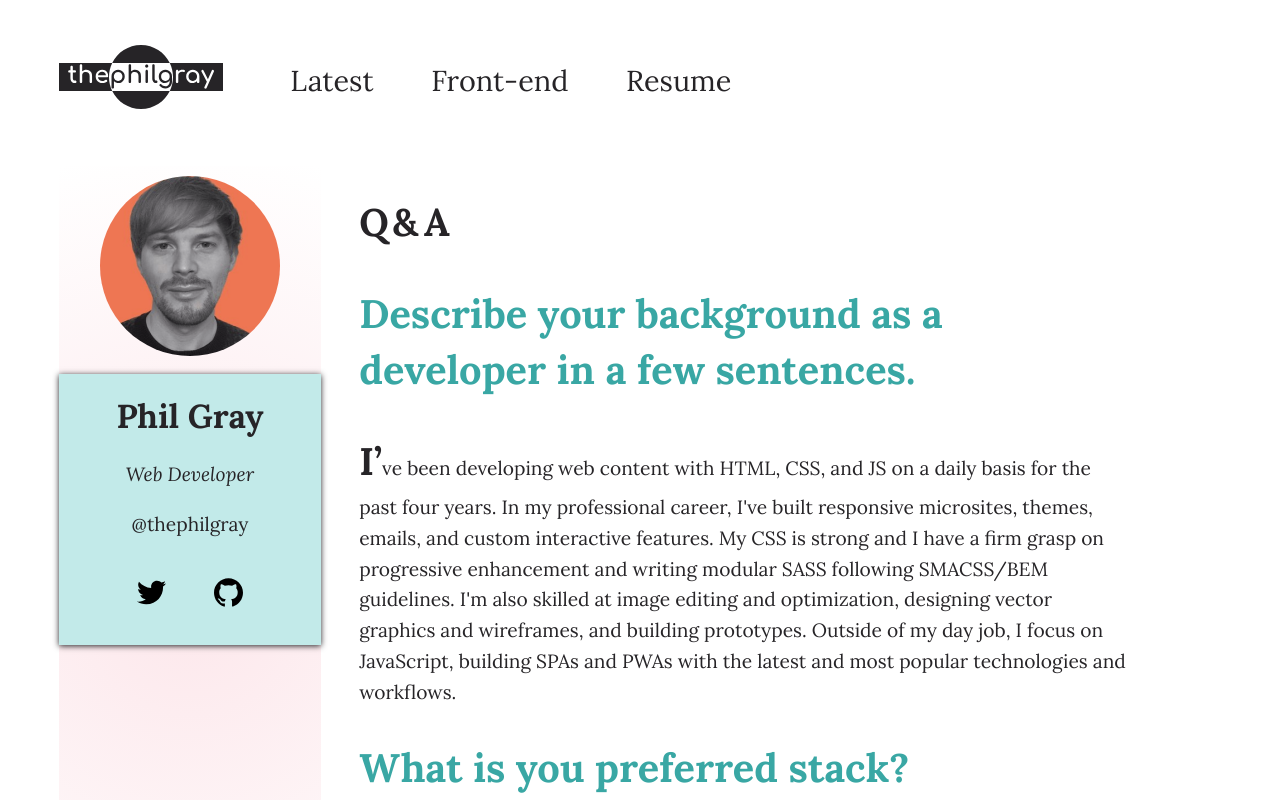
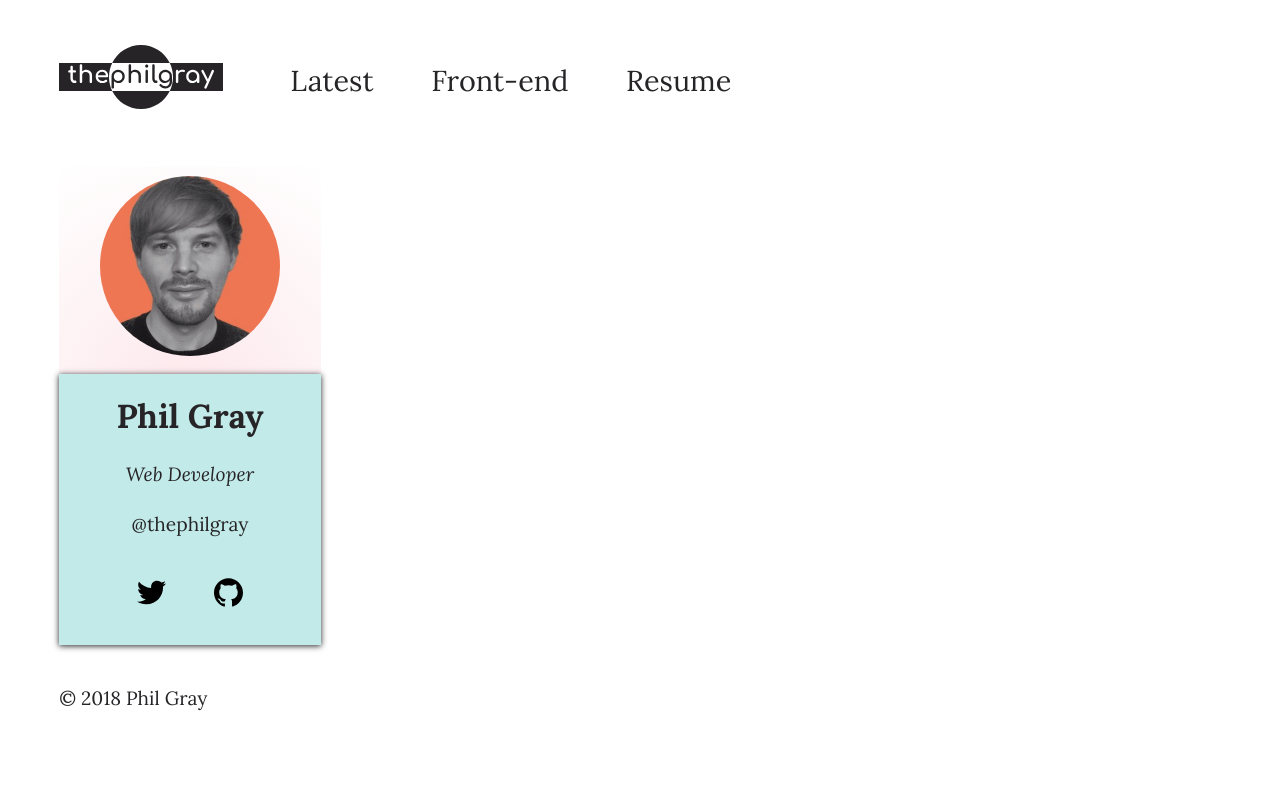
Before and after one commit to thephilgray/thephilgray-nuxt, a Nuxt app: page /qa in a window 1280 px wide. Shown: the top 800 px of the page. Built offline with nearby package versions, Linux system fonts and the light colour scheme.

Commit message:
Configure vue-prettier.

```diff
--- a/package.json
+++ b/package.json
@@ -29,11 +29,12 @@
   },
   "devDependencies": {
     "babel-eslint": "^7.1.1",
-    "eslint": "^3.15.0",
+    "eslint": "^4.19.1",
     "eslint-config-standard": "^6.2.1",
     "eslint-loader": "^1.6.1",
     "eslint-plugin-html": "^2.0.0",
     "eslint-plugin-promise": "^3.4.1",
-    "eslint-plugin-standard": "^2.0.1"
+    "eslint-plugin-standard": "^2.0.1",
+    "eslint-plugin-vue": "^4.5.0"
   }
 }
--- a/pages/index.vue
+++ b/pages/index.vue
@@ -17,42 +17,52 @@ main
     p {{post.gsx$date.$t}}
 </template>
 <script>
-import axios from 'axios'
+import axios from 'axios';
 export default {
   data() {
     return {
       posts: [],
       latestPost: []
-    }
+    };
+  },
+  async mounted() {
+    const latest3 = await axios
+      .get(
+        `https://spreadsheets.google.com/feeds/list/18Cp7E1R8ZRWp-W4vQ1TbhbWLU8rB-jQ-DN9Tp2cur6c/od6/public/values?alt=json`
+      )
+      .then(res => res.data.feed.entry)
+      .then(p => p.slice(-3));
+    this.latestPost.push(...latest3);
+    this.latestPost.reverse();
   },
   methods: {
     uglify(text) {
-      const urlRegex = /(https?:\/\/[^\s]+)/g
+      const urlRegex = /(https?:\/\/[^\s]+)/g;
       return text.replace(urlRegex, function(url) {
-        return '<a class="sm-post__link" href="' + url + '" style="word-break:break-all;">' + url + '</a>'
-      })
+        return (
+          '<a class="sm-post__link" href="' +
+          url +
+          '" style="word-break:break-all;">' +
+          url +
+          '</a>'
+        );
+      });
     },
     raw(text) {
-      return `<h3>${this.uglify(text)}</h3>`
+      return `<h3>${this.uglify(text)}</h3>`;
     }
-  },
-  async mounted() {
-    const latest3 = await axios.get(`https://spreadsheets.google.com/feeds/list/18Cp7E1R8ZRWp-W4vQ1TbhbWLU8rB-jQ-DN9Tp2cur6c/od6/public/values?alt=json`)
-      .then(res => res.data.feed.entry).then(p => p.slice(-3))
-    this.latestPost.push(...latest3)
-    this.latestPost.reverse()
   }
-}
+};
 </script>
 <style lang="scss" scoped>
 article {
-  background: #F8EFB6;
+  background: #f8efb6;
   text-align: center;
-  padding: .25em;
-  border: .25em solid #262427;
+  padding: 0.25em;
+  border: 0.25em solid #262427;
 }
 
-article+article {
+article + article {
   margin-top: 1em;
 }
 
@@ -60,21 +70,21 @@ article+article {
   margin-bottom: 1em;
 }
 
-.icon-wrapper{
+.icon-wrapper {
   display: flex;
   justify-content: center;
 }
 
-.icon-spinner{
+.icon-spinner {
   display: inline-block;
   width: 32px;
   height: 32px;
-  animation: .8s linear infinite spin;
+  animation: 0.8s linear infinite spin;
 }
 
 @keyframes spin {
-  0%{
-    transform: rotate(0deg)
+  0% {
+    transform: rotate(0deg);
   }
   100% {
     transform: rotate(360deg);
@@ -83,14 +93,11 @@ article+article {
 
 .fade-enter-active,
 .fade-leave-active {
-  transition: opacity .5s;
+  transition: opacity 0.5s;
 }
 
 .fade-enter,
-.fade-leave-to
-/* .fade-leave-active below version 2.1.8 */
-
-{
+.fade-leave-to {
   opacity: 0;
 }
 
--- a/pages/music/index.vue
+++ /dev/null
@@ -1,17 +0,0 @@
-<template lang="pug">
-main
-  h1 Music
-  p Music is a magical medicine for the soul. For me, it is both the past and the future. The past because there was once a time when making music was my only ambition. The future because I believe that time will come again; and music will also someday play a more prominent role in the immersive experience of browsing the web.
-  p Writing and performing a song is a lot like building a website. It is easy on the surface. But in actual practice, it is an incredibly iterative process that requires tremendous patience and humility.
-  p Below are samples of my music: first a selection of my older singer-songwriter songs, and then some more recent mostly instrumental sketches.
-  div
-    no-ssr
-      iframe(width="100%" height="450" scrolling="no" frameborder="no" src="https://w.soundcloud.com/player/?url=https%3A//api.soundcloud.com/users/1786282&amp;auto_play=false&amp;hide_related=false&amp;show_comments=false&amp;show_user=true&amp;show_reposts=false&amp;visual=true")
-    no-ssr
-      iframe(width="100%" height="450" scrolling="no" frameborder="no" src="https://w.soundcloud.com/player/?url=https%3A//api.soundcloud.com/users/14221609&amp;auto_play=false&amp;hide_related=false&amp;show_comments=true&amp;show_user=true&amp;show_reposts=false&amp;visual=true")
-</template>
-<style lang="scss" scoped>
-iframe+iframe {
-  margin-top: 1em;
-}
-</style>
--- a/pages/qa/index.vue
+++ /dev/null
@@ -1,24 +0,0 @@
-<template lang="pug">
-main
-  h1 Q&A
-  article
-    h2 Describe your background as a developer in a few sentences.
-    p I’ve been developing web content with HTML, CSS, and JS on a daily basis for the past four years. In my professional career, I've built responsive microsites, themes, emails, and custom interactive features. My CSS is strong and I have a firm grasp on progressive enhancement and writing modular SASS following SMACSS/BEM guidelines. I'm also skilled at image editing and optimization, designing vector graphics and wireframes, and building prototypes. Outside of my day job, I focus on JavaScript, building SPAs and PWAs with the latest and most popular technologies and workflows.
-  article
-    h2 What is you preferred stack?
-    p It depends a lot on hand-off requirements, but at a minimum, I use SASS + autoprefixer and vanilla JS or jQuery. For workflow setup, I prefer to use NodeJS, Git, and Gulp or Webpack. I prefer to write ES6 + Babel, and when it makes sense, I use a framework. My favorite is Vue, but I also like React and Angular. For a backend, I prefer Firebase, Mongo, or WP Rest API.
-</template>
-<style lang="scss" scoped>
-article {
-  max-width: 40em;
-}
-
-h2 {
-  color: darken(#C2EAE9, 40%);
-}
-
-h2+p::first-letter {
-  font-size: 2em;
-  font-weight: bold;
-}
-</style>
```
Also changed, not shown: pages/frontend/index.vue (+5 -27 lines), .eslintrc.js, 1 other file (tests, documents, lock files or other folders).
